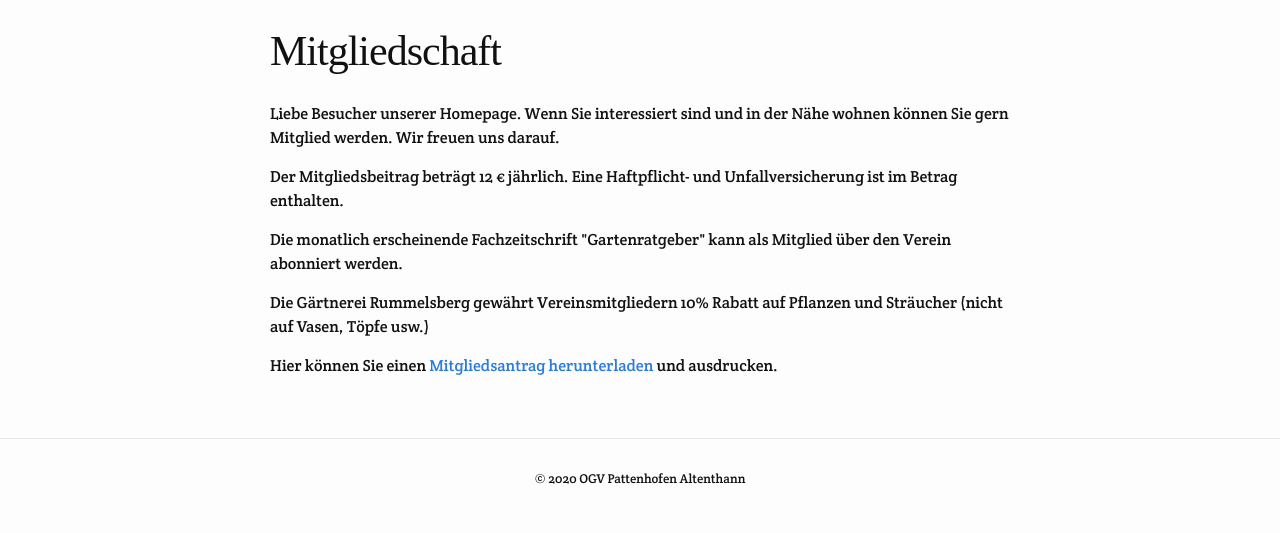
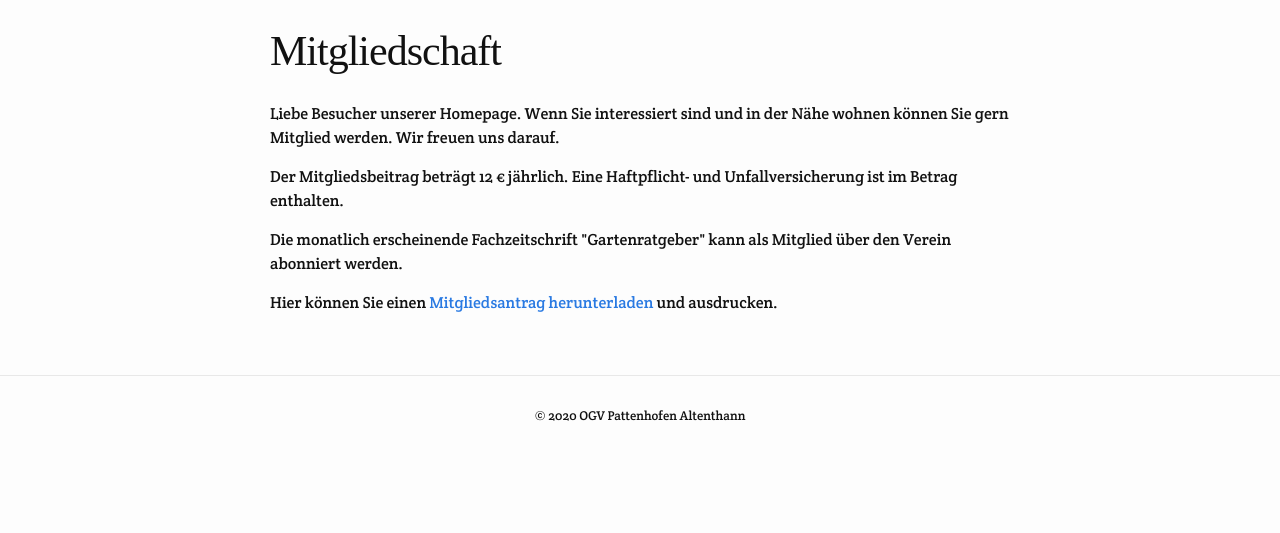
Before and after one commit to markuseckstein/ogv, a Jekyll site: the page built from mitgliedschaft.html, in a window 1280 px wide. Shown: the part 522-1055 px from the top of the page. Built offline with Jekyll 4.4.1, drawn with Linux system fonts in a browser that asks for light colours; some web fonts are replaced; after the commit the page ends 992 px from its top, so only the background shows below that.

Commit message:
kein Rabatt mehr bei Gärtnerei Rummelsberg, Link zur KV Fotogalerie

```diff
--- a/fotogalerie.html
+++ b/fotogalerie.html
@@ -10,3 +10,7 @@
 Hier finden Sie Bilder von vergangenen Veranstaltungen
 </p>
 <a href="https://www.flickr.com/photos/ogv-altenthann/albums" target="_blank">Fotogalerie OGV Pattenhofen-Altenthann bei Flickr</a>
+
+<p>
+<a href="https://www.kv-gartenbau-nl.de/images/eigene/2020_Fruehlingsbilder/index.html" target="_blank">Fotoschau 2020 des OGV Kreisverband Nürnberger Land - Einblicke in unsere Gärten</a>
+</p>
--- a/mitgliedschaft.html
+++ b/mitgliedschaft.html
@@ -20,9 +20,5 @@
 
 
 <p>
-Die Gärtnerei Rummelsberg gewährt Vereinsmitgliedern 10% Rabatt auf Pflanzen und Sträucher (nicht auf Vasen, Töpfe usw.)
-</p>
-
-<p>
 Hier können Sie einen <a target="_blank" href="/assets/download/beitrittserklaerung_ogv_pattenhofen_altenthann.pdf">Mitgliedsantrag herunterladen</a> und ausdrucken.
 </p>
--- a/veranstaltungen.html
+++ b/veranstaltungen.html
@@ -33,11 +33,12 @@
             <td>Blumenabend im Gasthaus "Weißes Kreuz", 19:30 Uhr</td>
         </tr>
         -->
-
+        <!--
         <tr>
             <td class="no-wrap">05.07.2020</td>
             <td>Ausflug zur LGA Ingolstadt</td>
         </tr>
+        -->
         <tr>
             <td class="no-wrap">20.06.2020</td>
             <td>Schnittkurs, 14:30 Uhr</td>
```
Also changed, not shown: index.html (line endings or trailing spaces).
